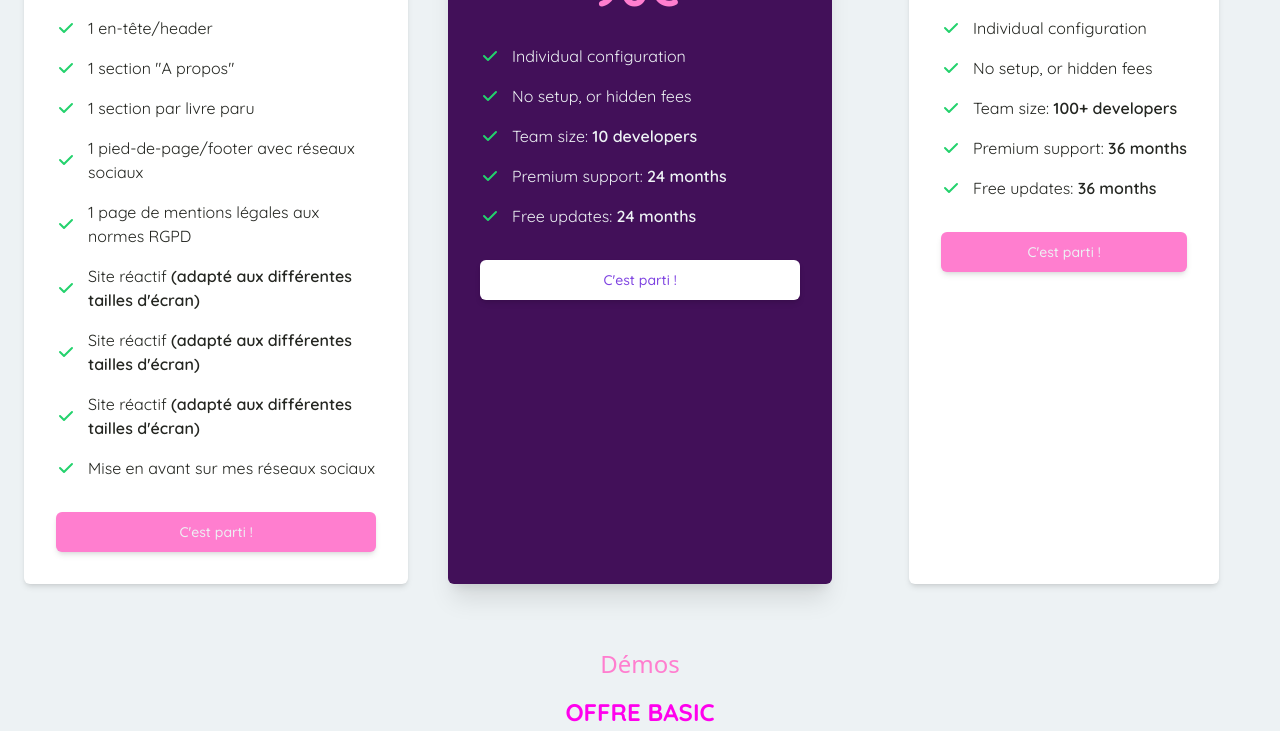
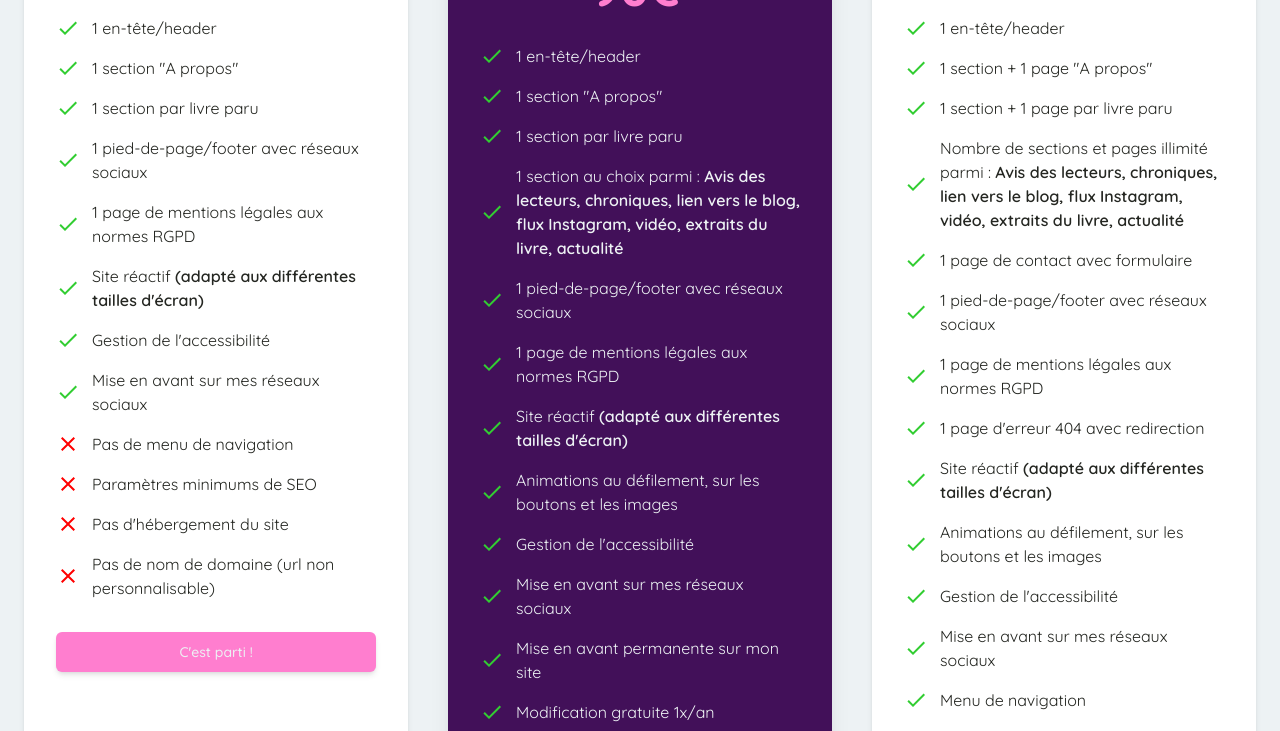
Before and after one commit to wendevweb/site-wendev, a React (Create React App) app: page /Offreauteurs in a window 1280 px wide. Shown: the part 1020-1751 px from the top of the page. Built offline with nearby package versions, Linux system fonts and the light colour scheme.

Commit message:
Update authors offer

```diff
--- a/src/components/OffresAuteurs.jsx
+++ b/src/components/OffresAuteurs.jsx
@@ -1,5 +1,8 @@
 import React from "react";
-
+import ClearIcon from "@mui/icons-material/Clear";
+import CheckIcon from "@mui/icons-material/Check";
+import AddIcon from "@mui/icons-material/Add";
+import AutoFixHighIcon from "@mui/icons-material/AutoFixHigh";
 // Based on : https://flowbite.com/blocks/marketing/pricing/
 
 const OffresAuteurs = () => {
@@ -22,121 +25,34 @@ const OffresAuteurs = () => {
         </div>
         <div className="space-y-8 lg:grid lg:grid-cols-3 sm:gap-6 xl:gap-10 lg:space-y-0">
           {/* OFFRE 1 */}
-          <div className="transition ease-in-out delay-150 hover:-translate-y-1 hover:scale-100 duration-300 overflow-hidden flex flex-col p-6 mx-auto max-w-lg text-center text-black bg-real rounded-md shadow-md shadow-md dark:border-black xl:p-8 dark:bg-black dark:text-white">
+          <div className="transition ease-in-out delay-150 hover:-translate-y-1 hover:scale-100 duration-300 overflow-hidden flex flex-col p-6 text-center text-black bg-real rounded-md shadow-md dark:border-black xl:p-8 dark:bg-black dark:text-white">
             <h3 className="mb-4 text-2xl font-semibold">Basic</h3>
             <div className="flex justify-center items-baseline my-8">
               <span className="mr-2 text-5xl font-extrabold">60€</span>
             </div>
             <ul className="mb-8 space-y-4 text-left">
               <li className="flex items-center space-x-3">
-                <svg
-                  className="flex-shrink-0 w-5 h-5 text-green dark:text-green"
-                  fill="currentColor"
-                  viewBox="0 0 20 20"
-                  xmlns="http://www.w3.org/2000/svg"
-                >
-                  <path
-                    fill-rule="evenodd"
-                    d="M16.707 5.293a1 1 0 010 1.414l-8 8a1 1 0 01-1.414 0l-4-4a1 1 0 011.414-1.414L8 12.586l7.293-7.293a1 1 0 011.414 0z"
-                    clip-rule="evenodd"
-                  ></path>
-                </svg>
+                <CheckIcon style={{ color: "limegreen" }} />
                 <span>1 en-tête/header</span>
               </li>
               <li className="flex items-center space-x-3">
-                <svg
-                  className="flex-shrink-0 w-5 h-5 text-green dark:text-green"
-                  fill="currentColor"
-                  viewBox="0 0 20 20"
-                  xmlns="http://www.w3.org/2000/svg"
-                >
-                  <path
-                    fill-rule="evenodd"
-                    d="M16.707 5.293a1 1 0 010 1.414l-8 8a1 1 0 01-1.414 0l-4-4a1 1 0 011.414-1.414L8 12.586l7.293-7.293a1 1 0 011.414 0z"
-                    clip-rule="evenodd"
-                  ></path>
-                </svg>
+                <CheckIcon style={{ color: "limegreen" }} />
                 <span>1 section "A propos"</span>
               </li>
               <li className="flex items-center space-x-3">
-                <svg
-                  className="flex-shrink-0 w-5 h-5 text-green dark:text-green"
-                  fill="currentColor"
-                  viewBox="0 0 20 20"
-                  xmlns="http://www.w3.org/2000/svg"
-                >
-                  <path
-                    fill-rule="evenodd"
-                    d="M16.707 5.293a1 1 0 010 1.414l-8 8a1 1 0 01-1.414 0l-4-4a1 1 0 011.414-1.414L8 12.586l7.293-7.293a1 1 0 011.414 0z"
-                    clip-rule="evenodd"
-                  ></path>
-                </svg>
+                <CheckIcon style={{ color: "limegreen" }} />
                 <span>1 section par livre paru</span>
               </li>
               <li className="flex items-center space-x-3">
-                <svg
-                  className="flex-shrink-0 w-5 h-5 text-green dark:text-green"
-                  fill="currentColor"
-                  viewBox="0 0 20 20"
-                  xmlns="http://www.w3.org/2000/svg"
-                >
-                  <path
-                    fill-rule="evenodd"
-                    d="M16.707 5.293a1 1 0 010 1.414l-8 8a1 1 0 01-1.414 0l-4-4a1 1 0 011.414-1.414L8 12.586l7.293-7.293a1 1 0 011.414 0z"
-                    clip-rule="evenodd"
-                  ></path>
-                </svg>
+                <CheckIcon style={{ color: "limegreen" }} />
                 <span>1 pied-de-page/footer avec réseaux sociaux</span>
               </li>
               <li className="flex items-center space-x-3">
-                <svg
-                  className="flex-shrink-0 w-5 h-5 text-green dark:text-green"
-                  fill="currentColor"
-                  viewBox="0 0 20 20"
-                  xmlns="http://www.w3.org/2000/svg"
-                >
-                  <path
-                    fill-rule="evenodd"
-                    d="M16.707 5.293a1 1 0 010 1.414l-8 8a1 1 0 01-1.414 0l-4-4a1 1 0 011.414-1.414L8 12.586l7.293-7.293a1 1 0 011.414 0z"
-                    clip-rule="evenodd"
-                  ></path>
-                </svg>
+                <CheckIcon style={{ color: "limegreen" }} />
                 <span>1 page de mentions légales aux normes RGPD </span>
               </li>
               <li className="flex items-center space-x-3">
-                <svg
-                  className="flex-shrink-0 w-5 h-5 text-green dark:text-green"
-                  fill="currentColor"
-                  viewBox="0 0 20 20"
-                  xmlns="http://www.w3.org/2000/svg"
-                >
-                  <path
-                    fill-rule="evenodd"
-                    d="M16.707 5.293a1 1 0 010 1.414l-8 8a1 1 0 01-1.414 0l-4-4a1 1 0 011.414-1.414L8 12.586l7.293-7.293a1 1 0 011.414 0z"
-                    clip-rule="evenodd"
-                  ></path>
-                </svg>
-                <span>
-                  Site réactif{" "}
-                  <span className="font-semibold">
-                    (adapté aux différentes tailles d'écran)
-                  </span>
-                </span>
-              </li>
-
-              <li className="flex items-center space-x-3">
-                <svg
-                  className="flex-shrink-0 w-5 h-5 text-green dark:text-green"
-                  fill="currentColor"
-                  viewBox="0 0 20 20"
-                  xmlns="http://www.w3.org/2000/svg"
-                >
-                  <path
-                    fill-rule="evenodd"
-                    d="M16.707 5.293a1 1 0 010 1.414l-8 8a1 1 0 01-1.414 0l-4-4a1 1 0 011.414-1.414L8 12.586l7.293-7.293a1 1 0 011.414 0z"
-                    clip-rule="evenodd"
-                  ></path>
-                </svg>
+                <CheckIcon style={{ color: "limegreen" }} />
                 <span>
                   Site réactif{" "}
                   <span className="font-semibold">
@@ -145,39 +61,29 @@ const OffresAuteurs = () => {
                 </span>
               </li>
               <li className="flex items-center space-x-3">
-                <svg
-                  className="flex-shrink-0 w-5 h-5 text-green dark:text-green"
-                  fill="currentColor"
-                  viewBox="0 0 20 20"
-                  xmlns="http://www.w3.org/2000/svg"
-                >
-                  <path
-                    fill-rule="evenodd"
-                    d="M16.707 5.293a1 1 0 010 1.414l-8 8a1 1 0 01-1.414 0l-4-4a1 1 0 011.414-1.414L8 12.586l7.293-7.293a1 1 0 011.414 0z"
-                    clip-rule="evenodd"
-                  ></path>
-                </svg>
-                <span>
-                  Site réactif{" "}
-                  <span className="font-semibold">
-                    (adapté aux différentes tailles d'écran)
-                  </span>
-                </span>
+                <CheckIcon style={{ color: "limegreen" }} />
+                <span>Gestion de l'accessibilité</span>
               </li>
               <li className="flex items-center space-x-3">
-                <svg
-                  className="flex-shrink-0 w-5 h-5 text-green dark:text-green"
-                  fill="currentColor"
-                  viewBox="0 0 20 20"
-                  xmlns="http://www.w3.org/2000/svg"
-                >
-                  <path
-                    fill-rule="evenodd"
-                    d="M16.707 5.293a1 1 0 010 1.414l-8 8a1 1 0 01-1.414 0l-4-4a1 1 0 011.414-1.414L8 12.586l7.293-7.293a1 1 0 011.414 0z"
-                    clip-rule="evenodd"
-                  ></path>
-                </svg>
+                <CheckIcon style={{ color: "limegreen" }} />
                 <span>Mise en avant sur mes réseaux sociaux</span>
+              </li>
+              <li className="flex items-center space-x-3">
+                <ClearIcon style={{ color: "red" }} />
+                <span>Pas de menu de navigation</span>
+              </li>
+              <li className="flex items-center space-x-3">
+                <ClearIcon style={{ color: "red" }} />
+                <span>Paramètres minimums de SEO</span>
+              </li>
+              <li className="flex items-center space-x-3">
+                <ClearIcon style={{ color: "red" }} />
+                <span>Pas d'hébergement du site</span>
+              </li>
+
+              <li className="flex items-center space-x-3">
+                <ClearIcon style={{ color: "red" }} />
+                <span>Pas de nom de domaine (url non personnalisable)</span>
               </li>
             </ul>
             <a
@@ -199,88 +105,85 @@ const OffresAuteurs = () => {
                 90€
               </span>
             </div>
-            <ul className="mb-8 space-y-4 text-left text-white">
+            <ul className="mb-8 space-y-4 text-left">
               <li className="flex items-center space-x-3">
-                <svg
-                  className="flex-shrink-0 w-5 h-5 text-green dark:text-green"
-                  fill="currentColor"
-                  viewBox="0 0 20 20"
-                  xmlns="http://www.w3.org/2000/svg"
-                >
-                  <path
-                    fill-rule="evenodd"
-                    d="M16.707 5.293a1 1 0 010 1.414l-8 8a1 1 0 01-1.414 0l-4-4a1 1 0 011.414-1.414L8 12.586l7.293-7.293a1 1 0 011.414 0z"
-                    clip-rule="evenodd"
-                  ></path>
-                </svg>
-                <span>Individual configuration</span>
+                <CheckIcon style={{ color: "limegreen" }} />
+                <span>1 en-tête/header</span>
               </li>
               <li className="flex items-center space-x-3">
-                <svg
-                  className="flex-shrink-0 w-5 h-5 text-green dark:text-green"
-                  fill="currentColor"
-                  viewBox="0 0 20 20"
-                  xmlns="http://www.w3.org/2000/svg"
-                >
-                  <path
-                    fill-rule="evenodd"
-                    d="M16.707 5.293a1 1 0 010 1.414l-8 8a1 1 0 01-1.414 0l-4-4a1 1 0 011.414-1.414L8 12.586l7.293-7.293a1 1 0 011.414 0z"
-                    clip-rule="evenodd"
-                  ></path>
-                </svg>
-                <span>No setup, or hidden fees</span>
+                <CheckIcon style={{ color: "limegreen" }} />
+                <span>1 section "A propos"</span>
               </li>
               <li className="flex items-center space-x-3">
-                <svg
-                  className="flex-shrink-0 w-5 h-5 text-green dark:text-green"
-                  fill="currentColor"
-                  viewBox="0 0 20 20"
-                  xmlns="http://www.w3.org/2000/svg"
-                >
-                  <path
-                    fill-rule="evenodd"
-                    d="M16.707 5.293a1 1 0 010 1.414l-8 8a1 1 0 01-1.414 0l-4-4a1 1 0 011.414-1.414L8 12.586l7.293-7.293a1 1 0 011.414 0z"
-                    clip-rule="evenodd"
-                  ></path>
-                </svg>
+                <CheckIcon style={{ color: "limegreen" }} />
+                <span>1 section par livre paru</span>
+              </li>
+              <li className="flex items-center space-x-3">
+                <CheckIcon style={{ color: "limegreen" }} />
                 <span>
-                  Team size:{" "}
-                  <span className="font-semibold">10 developers</span>
+                  1 section au choix parmi :{" "}
+                  <span className="font-semibold">
+                    Avis des lecteurs, chroniques, lien vers le blog, flux
+                    Instagram, vidéo, extraits du livre, actualité{" "}
+                  </span>
                 </span>
               </li>
               <li className="flex items-center space-x-3">
-                <svg
-                  className="flex-shrink-0 w-5 h-5 text-green dark:text-green"
-                  fill="currentColor"
-                  viewBox="0 0 20 20"
-                  xmlns="http://www.w3.org/2000/svg"
-                >
-                  <path
-                    fill-rule="evenodd"
-                    d="M16.707 5.293a1 1 0 010 1.414l-8 8a1 1 0 01-1.414 0l-4-4a1 1 0 011.414-1.414L8 12.586l7.293-7.293a1 1 0 011.414 0z"
-                    clip-rule="evenodd"
-                  ></path>
-                </svg>
+                <CheckIcon style={{ color: "limegreen" }} />
+                <span>1 pied-de-page/footer avec réseaux sociaux</span>
+              </li>
+              <li className="flex items-center space-x-3">
+                <CheckIcon style={{ color: "limegreen" }} />
+                <span>1 page de mentions légales aux normes RGPD </span>
+              </li>
+              <li className="flex items-center space-x-3">
+                <CheckIcon style={{ color: "limegreen" }} />
                 <span>
-                  Premium support:{" "}
-                  <span className="font-semibold">24 months</span>
+                  Site réactif{" "}
+                  <span className="font-semibold">
+                    (adapté aux différentes tailles d'écran)
+                  </span>
                 </span>
               </li>
               <li className="flex items-center space-x-3">
-                <svg
-                  className="flex-shrink-0 w-5 h-5 text-green dark:text-green"
-                  fill="currentColor"
-                  viewBox="0 0 20 20"
-                  xmlns="http://www.w3.org/2000/svg"
-                >
-                  <path
-                    fill-rule="evenodd"
-                    d="M16.707 5.293a1 1 0 010 1.414l-8 8a1 1 0 01-1.414 0l-4-4a1 1 0 011.414-1.414L8 12.586l7.293-7.293a1 1 0 011.414 0z"
-                    clip-rule="evenodd"
-                  ></path>
-                </svg>
+                <CheckIcon style={{ color: "limegreen" }} />
                 <span>
-                  Free updates: <span className="font-semibold">24 months</span>
+                  Animations au défilement, sur les boutons et les images
+                </span>
+              </li>
+              <li className="flex items-center space-x-3">
+                <CheckIcon style={{ color: "limegreen" }} />
+                <span>Gestion de l'accessibilité</span>
+              </li>
+              <li className="flex items-center space-x-3">
+                <CheckIcon style={{ color: "limegreen" }} />
+                <span>Mise en avant sur mes réseaux sociaux</span>
+              </li>
+              <li className="flex items-center space-x-3">
+                <CheckIcon style={{ color: "limegreen" }} />
+                <span>Mise en avant permanente sur mon site</span>
+              </li>
+              <li className="flex items-center space-x-3">
+                <CheckIcon style={{ color: "limegreen" }} />
+                <span>Modification gratuite 1x/an</span>
+              </li>
+              <li className="flex items-center space-x-3">
+                <CheckIcon style={{ color: "limegreen" }} />
+                <span>Mise en avant sur mes réseaux sociaux</span>
+              </li>
+              <li className="flex items-center space-x-3">
+                <ClearIcon style={{ color: "red" }} />
+                <span>Pas de menu de navigation</span>
+              </li>
+              <li className="flex items-center space-x-3">
+                <ClearIcon style={{ color: "red" }} />
+                <span>Paramètres minimums de SEO</span>
+              </li>
+              <li className="flex items-center space-x-3">
+                <AddIcon style={{ color: "magenta" }} />
+                <span>
+                  Gestion de l'hébergement du site avec nom de domaine
+                  personnalisé : <span className="font-semibold">+10€/an</span>
                 </span>
               </li>
             </ul>
@@ -299,86 +202,87 @@ const OffresAuteurs = () => {
             </div>
             <ul className="mb-8 space-y-4 text-left">
               <li className="flex items-center space-x-3">
-                <svg
-                  className="flex-shrink-0 w-5 h-5 text-green dark:text-green"
-                  fill="currentColor"
-                  viewBox="0 0 20 20"
-                  xmlns="http://www.w3.org/2000/svg"
-                >
-                  <path
-                    fill-rule="evenodd"
-                    d="M16.707 5.293a1 1 0 010 1.414l-8 8a1 1 0 01-1.414 0l-4-4a1 1 0 011.414-1.414L8 12.586l7.293-7.293a1 1 0 011.414 0z"
-                    clip-rule="evenodd"
-                  ></path>
-                </svg>
-                <span>Individual configuration</span>
+                <CheckIcon style={{ color: "limegreen" }} />
+                <span>1 en-tête/header</span>
               </li>
               <li className="flex items-center space-x-3">
-                <svg
-                  className="flex-shrink-0 w-5 h-5 text-green dark:text-green"
-                  fill="currentColor"
-                  viewBox="0 0 20 20"
-                  xmlns="http://www.w3.org/2000/svg"
-                >
-                  <path
-                    fill-rule="evenodd"
-                    d="M16.707 5.293a1 1 0 010 1.414l-8 8a1 1 0 01-1.414 0l-4-4a1 1 0 011.414-1.414L8 12.586l7.293-7.293a1 1 0 011.414 0z"
-                    clip-rule="evenodd"
-                  ></path>
-                </svg>
-                <span>No setup, or hidden fees</span>
+                <CheckIcon style={{ color: "limegreen" }} />
+                <span>1 section + 1 page "A propos"</span>
               </li>
               <li className="flex items-center space-x-3">
-                <svg
-                  className="flex-shrink-0 w-5 h-5 text-green dark:text-green"
-                  fill="currentColor"
-                  viewBox="0 0 20 20"
-                  xmlns="http://www.w3.org/2000/svg"
-                >
-                  <path
-                    fill-rule="evenodd"
-                    d="M16.707 5.293a1 1 0 010 1.414l-8 8a1 1 0 01-1.414 0l-4-4a1 1 0 011.414-1.414L8 12.586l7.293-7.293a1 1 0 011.414 0z"
-                    clip-rule="evenodd"
-                  ></path>
-                </svg>
+                <CheckIcon style={{ color: "limegreen" }} />
+                <span>1 section + 1 page par livre paru</span>
+              </li>
+              <li className="flex items-center space-x-3">
+                <CheckIcon style={{ color: "limegreen" }} />
                 <span>
-                  Team size:{" "}
-                  <span className="font-semibold">100+ developers</span>
+                  Nombre de sections et pages illimité parmi :{" "}
+                  <span className="font-semibold">
+                    Avis des lecteurs, chroniques, lien vers le blog, flux
+                    Instagram, vidéo, extraits du livre, actualité{" "}
+                  </span>
                 </span>
               </li>
               <li className="flex items-center space-x-3">
-                <svg
-                  className="flex-shrink-0 w-5 h-5 text-green dark:text-green"
-                  fill="currentColor"
-                  viewBox="0 0 20 20"
-                  xmlns="http://www.w3.org/2000/svg"
-                >
-                  <path
-                    fill-rule="evenodd"
-                    d="M16.707 5.293a1 1 0 010 1.414l-8 8a1 1 0 01-1.414 0l-4-4a1 1 0 011.414-1.414L8 12.586l7.293-7.293a1 1 0 011.414 0z"
-                    clip-rule="evenodd"
-                  ></path>
-                </svg>
+                <CheckIcon style={{ color: "limegreen" }} />
+                <span>1 page de contact avec formulaire</span>
+              </li>
+              <li className="flex items-center space-x-3">
+                <CheckIcon style={{ color: "limegreen" }} />
+                <span>1 pied-de-page/footer avec réseaux sociaux</span>
+              </li>
+              <li className="flex items-center space-x-3">
+                <CheckIcon style={{ color: "limegreen" }} />
+                <span>1 page de mentions légales aux normes RGPD </span>
+              </li>
+              <li className="flex items-center space-x-3">
+                <CheckIcon style={{ color: "limegreen" }} />
+                <span>1 page d'erreur 404 avec redirection</span>
+              </li>
+              <li className="flex items-center space-x-3">
+                <CheckIcon style={{ color: "limegreen" }} />
                 <span>
-                  Premium support:{" "}
-                  <span className="font-semibold">36 months</span>
+                  Site réactif{" "}
+                  <span className="font-semibold">
+                    (adapté aux différentes tailles d'écran)
+                  </span>
                 </span>
               </li>
               <li className="flex items-center space-x-3">
-                <svg
-                  className="flex-shrink-0 w-5 h-5 text-green dark:text-green"
-                  fill="currentColor"
-                  viewBox="0 0 20 20"
-                  xmlns="http://www.w3.org/2000/svg"
-                >
-                  <path
-                    fill-rule="evenodd"
-                    d="M16.707 5.293a1 1 0 010 1.414l-8 8a1 1 0 01-1.414 0l-4-4a1 1 0 011.414-1.414L8 12.586l7.293-7.293a1 1 0 011.414 0z"
-                    clip-rule="evenodd"
-                  ></path>
-                </svg>
+                <CheckIcon style={{ color: "limegreen" }} />
                 <span>
-                  Free updates: <span className="font-semibold">36 months</span>
+                  Animations au défilement, sur les boutons et les images
+                </span>
+              </li>
+              <li className="flex items-center space-x-3">
+                <CheckIcon style={{ color: "limegreen" }} />
+                <span>Gestion de l'accessibilité</span>
+              </li>
+              <li className="flex items-center space-x-3">
+                <CheckIcon style={{ color: "limegreen" }} />
+                <span>Mise en avant sur mes réseaux sociaux</span>
+              </li>
+              <li className="flex items-center space-x-3">
+                <CheckIcon style={{ color: "limegreen" }} />
+                <span>Menu de navigation</span>
+              </li>
+              <li className="flex items-center space-x-3">
+                <CheckIcon style={{ color: "limegreen" }} />
+                <span>Mockups gratuits</span>
+              </li>
+              <li className="flex items-center space-x-3">
+                <CheckIcon style={{ color: "limegreen" }} />
+                <span>Optimisation des paramètres de SEO</span>
+              </li>
+              <li className="flex items-center space-x-3">
+                <CheckIcon style={{ color: "limegreen" }} />
+                <span>
+                  Gestion de l'hébergement avec nom de domaine personnalisé,
+                  gratuit pendant 1 an
+                  <AddIcon style={{ color: "magenta" }} />
+                  <span className="font-semibold">
+                    reconductible pour 10€/an
+                  </span>
                 </span>
               </li>
             </ul>
@@ -391,6 +295,13 @@ const OffresAuteurs = () => {
           </div>
         </div>
       </div>
+      <div className="flex justify-center">
+        <button className="mb-12 border border-pinkDark bg-real font-bold rounded-md shadow-md mt-2 p-2 hover:bg-pinkDark">
+          {" "}
+          <AutoFixHighIcon />
+          Je suis auteur.e et j'ai une demande spéciale
+        </button>
+      </div>
     </section>
   );
 };
```
Also changed, not shown: src/pages/PageOffreAuteurs.jsx (+45 -35 lines).
